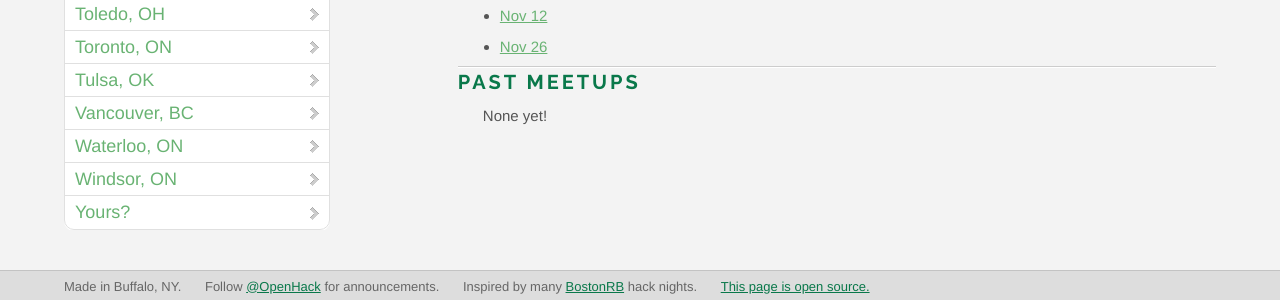
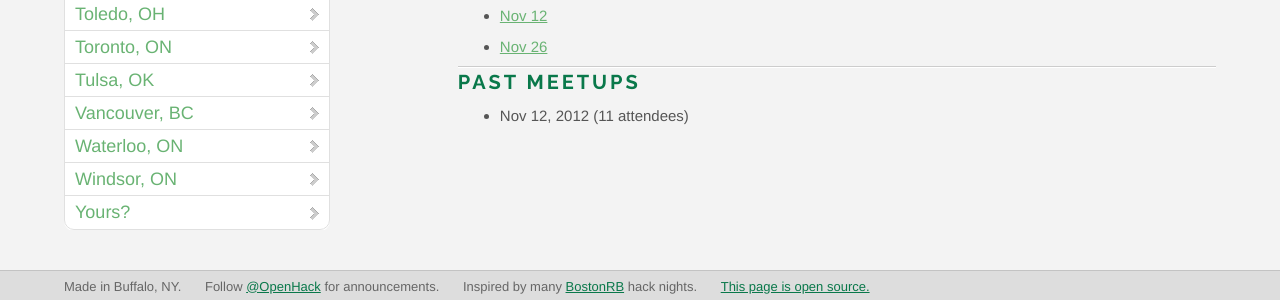
Before and after one commit to OpenHack/openhack.github.com, a Jekyll site: the page built from miami/index.markdown, in a window 1280 px wide. Shown: the part 915-1215 px from the top of the page. Built offline with Jekyll 4.4.1, drawn with Linux system fonts in a browser that asks for light colours; nearby versions of some CDN libraries; Markdown is read by kramdown in place of the engine named in the settings; comment, search, counter and statistics services are not loaded.

Commit message:
First OpenHack Miami attendees

```diff
--- a/miami/index.markdown
+++ b/miami/index.markdown
@@ -22,4 +22,4 @@ OpenHack Miami meets in [The Grove Spot](http://grovespot.com/) on most Mondays
 
 ### Past meetups
 
-None yet!
+* Nov 12, 2012 (11 attendees)
```
